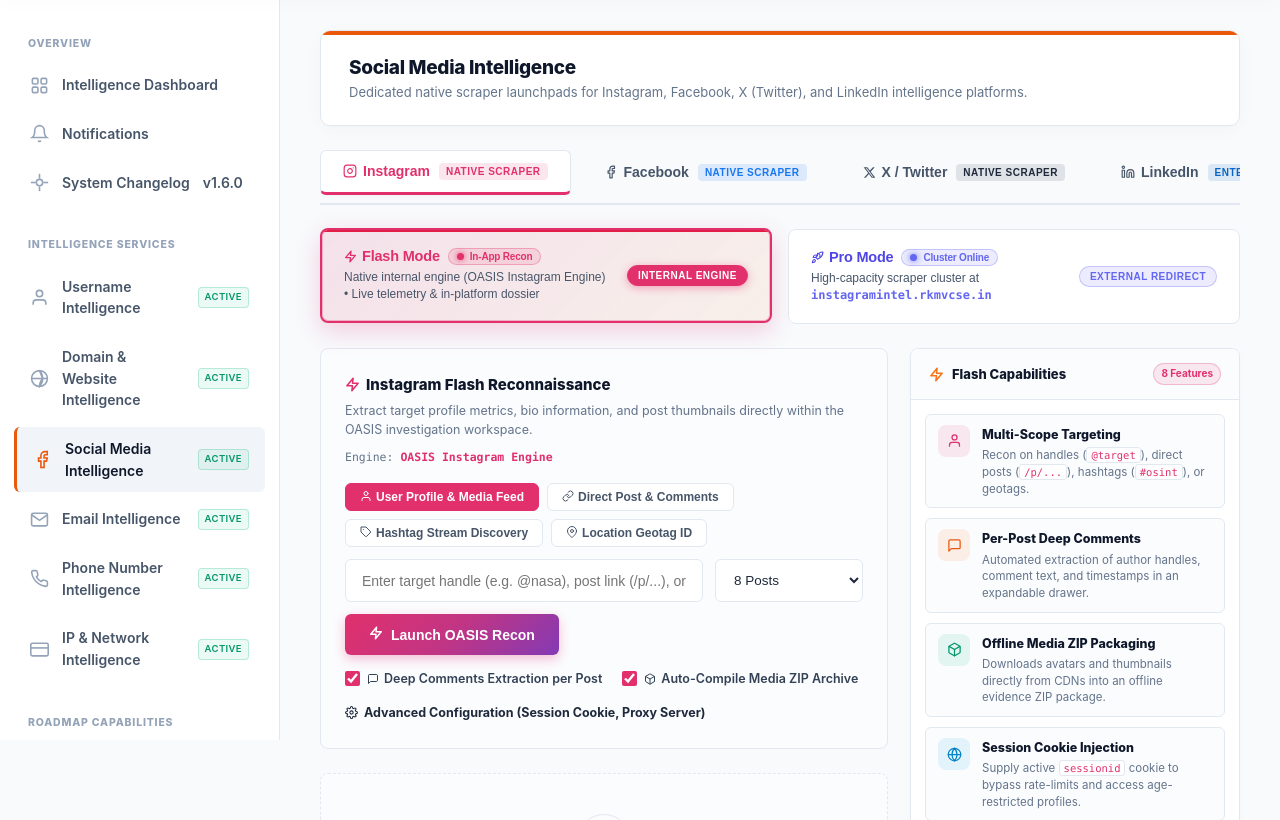
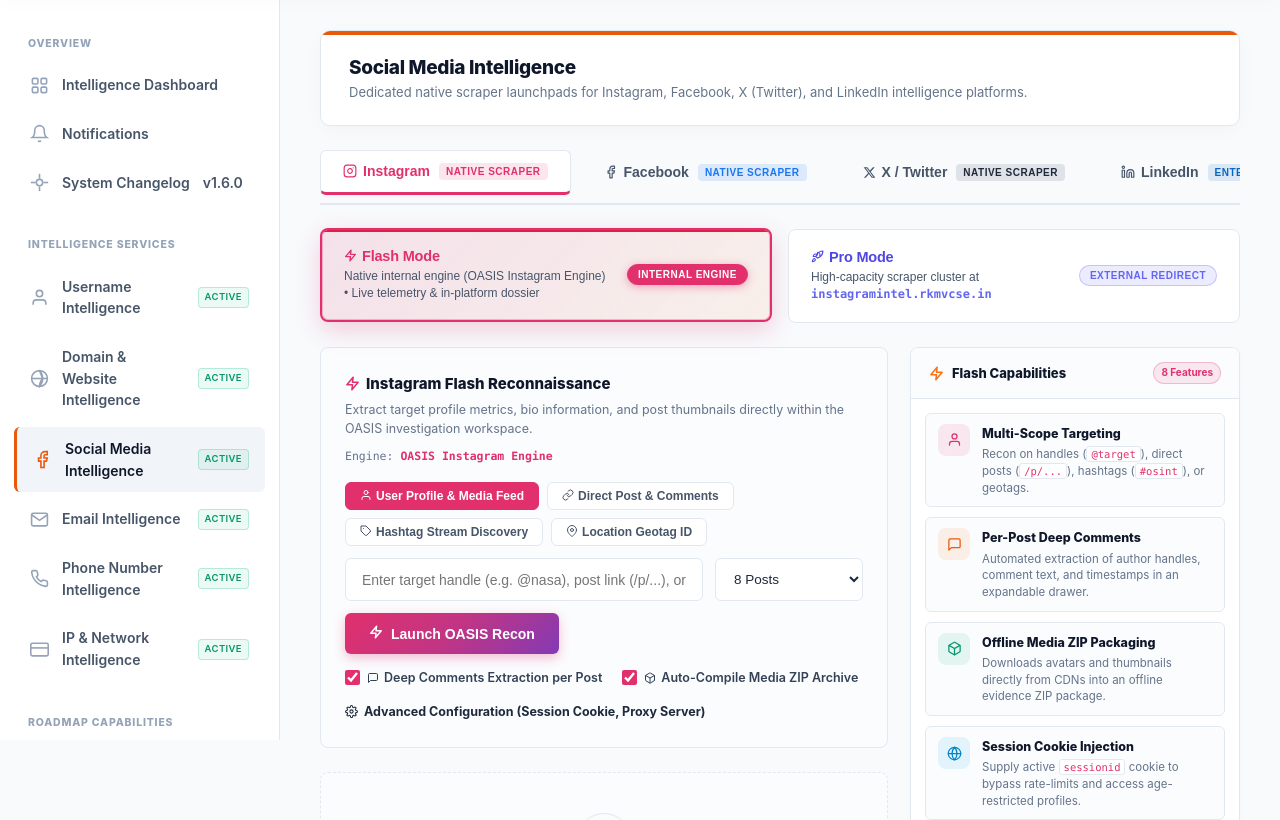
Before and after one commit to vidyamandira-faceoff/Oasis, a FastAPI app: page /services/social-media-intelligence in a window 1280 px wide. Shown: the part 60-880 px from the top of the page. Run offline with FastAPI, Linux system fonts and the light colour scheme; some libraries are stand-ins or nearby versions.

Commit message:
frontend changes and fixations, phase-2

```diff
--- a/services/changelog/frontend/templates/changelog.html
+++ b/services/changelog/frontend/templates/changelog.html
@@ -23,7 +23,6 @@
             System Changelog &amp; Release History
           </h2>
           <span class="cl-version-pill-latest">
-            <span class="cl-pulse-dot"></span>
             Current: {{ latest_version }}
           </span>
           <span class="status-pill-online" style="padding: 2px 8px; font-size: 11px;">
--- a/services/domain_intelligence/frontend/templates/domain_intelligence.html
+++ b/services/domain_intelligence/frontend/templates/domain_intelligence.html
@@ -456,7 +456,6 @@
       <div class="progress-header">
         <div style="display: flex; align-items: center; gap: 10px; flex-wrap: wrap;">
           <span id="domain-status-pill" class="status-pill-online" style="background: rgba(14, 165, 233, 0.12); color: #0284c7; border-color: rgba(14, 165, 233, 0.3); padding: 3px 10px; font-size: 11px; font-weight: 800; letter-spacing: 0.5px;">
-            <span class="dot" style="background: #0284c7; box-shadow: 0 0 6px #0284c7;"></span>
             <span id="domain-status-pill-text">ACTIVE SURFACE CRAWL</span>
           </span>
           <span class="nav-badge" style="font-family: var(--font-mono); font-size: 11px; color: var(--slate-500); background: var(--bg-card-subtle); padding: 2px 8px; font-weight: 600; display: inline-flex; align-items: center; gap: 4px;">
--- a/services/email_intelligence/frontend/templates/email_intelligence.html
+++ b/services/email_intelligence/frontend/templates/email_intelligence.html
@@ -757,7 +757,6 @@
             <div style="display: flex; justify-content: space-between; align-items: center; margin-bottom: 12px; flex-wrap: wrap; gap: 10px;">
               <div style="display: flex; align-items: center; gap: 10px; flex-wrap: wrap;">
                 <span id="email-status-pill" class="status-pill-online" style="background: rgba(99, 102, 241, 0.12); color: #6366f1; border-color: rgba(99, 102, 241, 0.3); padding: 3px 10px; font-size: 11px; font-weight: 800; letter-spacing: 0.5px;">
-                  <span class="dot" style="background: #6366f1; box-shadow: 0 0 6px #6366f1;"></span>
                   <span id="email-status-pill-text">ACTIVE RECONNAISSANCE</span>
                 </span>
                 <span class="nav-badge" style="font-family: var(--font-mono); font-size: 11px; color: var(--slate-500); background: var(--bg-card-subtle); padding: 2px 8px; font-weight: 600; display: inline-flex; align-items: center; gap: 4px;">
@@ -979,7 +978,6 @@
             <div style="display: flex; justify-content: space-between; align-items: center; margin-bottom: 12px; flex-wrap: wrap; gap: 10px;">
               <div style="display: flex; align-items: center; gap: 10px; flex-wrap: wrap;">
                 <span id="mailbox-status-pill" class="status-pill-online" style="background: rgba(14, 165, 233, 0.12); color: #0284c7; border-color: rgba(14, 165, 233, 0.3); padding: 3px 10px; font-size: 11px; font-weight: 800; letter-spacing: 0.5px;">
-                  <span class="dot" style="background: #0ea5e9; box-shadow: 0 0 6px #0ea5e9;"></span>
                   <span id="mailbox-status-pill-text">PROBING PROVIDERS</span>
                 </span>
                 <span class="nav-badge" style="font-family: var(--font-mono); font-size: 11px; color: var(--slate-500); background: var(--bg-card-subtle); padding: 2px 8px; font-weight: 600; display: inline-flex; align-items: center; gap: 4px;">
--- a/services/ip_network_intelligence/frontend/templates/ip_network_intelligence.html
+++ b/services/ip_network_intelligence/frontend/templates/ip_network_intelligence.html
@@ -568,10 +568,7 @@
         </svg>
       </div>
       <div>
-        <div style="display: flex; align-items: center; gap: 10px;">
-          <h1 style="font-size: 20px; font-weight: 800; color: var(--slate-900); margin: 0;">IP &amp; Network Intelligence Suite</h1>
-          <span class="status-pill-online"><span class="dot"></span> Online &amp; Operational</span>
-        </div>
+        <h1 style="font-size: 20px; font-weight: 800; color: var(--slate-900); margin: 0;">IP &amp; Network Intelligence Suite</h1>
         <p style="font-size: 13px; color: var(--slate-600); margin-top: 4px; margin-bottom: 0;">
           Tactical IPv4/IPv6 perimeter intelligence: GeoIP physical coordinates, ASN/BGP routing, reverse DNS (PTR), non-intrusive port auditing, and TLS certificate extraction.
         </p>
--- a/services/notifications/frontend/templates/notifications.html
+++ b/services/notifications/frontend/templates/notifications.html
@@ -13,7 +13,6 @@
   <div class="page-top-banner">
     <div class="banner-info">
       <div class="banner-pretitle">
-        <span class="live-dot-pulse"></span>
         <span>OSINT TELEMETRY & EVENT STREAM</span>
       </div>
       <h1 class="banner-title">Tool Processing Notifications</h1>
@@ -108,10 +107,7 @@
 
             <div class="notif-status-badge">
               {% if notif.status == 'PROCESSING' %}
-                <span class="badge-status-processing">
-                  <span class="pulse-dot"></span>
-                  PROCESSING
-                </span>
+                <span class="badge-status-processing">PROCESSING</span>
               {% else %}
                 <span class="badge-status-finished">
                   <svg width="12" height="12" viewBox="0 0 24 24" fill="none" stroke="currentColor" stroke-width="3">
--- a/services/phone_intelligence/frontend/templates/phone_intelligence.html
+++ b/services/phone_intelligence/frontend/templates/phone_intelligence.html
@@ -192,10 +192,7 @@
             <svg width="22" height="22" viewBox="0 0 24 24" fill="none" stroke="currentColor" stroke-width="2" stroke-linecap="round" stroke-linejoin="round"><path d="M22 16.92v3a2 2 0 0 1-2.18 2 19.79 19.79 0 0 1-8.63-3.07 19.5 19.5 0 0 1-6-6 19.79 19.79 0 0 1-3.07-8.67A2 2 0 0 1 4.11 2h3a2 2 0 0 1 2 1.72 12.84 12.84 0 0 0 .7 2.81 2 2 0 0 1-.45 2.11L8.09 9.91a16 16 0 0 0 6 6l1.27-1.27a2 2 0 0 1 2.11-.45 12.84 12.84 0 0 0 2.81.7A2 2 0 0 1 22 16.92z"/></svg>
           </div>
           <div>
-            <div style="display: flex; align-items: center; gap: 10px; margin-bottom: 4px;">
-              <h3 style="font-size: 18px; font-weight: 800; color: var(--slate-900); margin: 0;">Phone Number Intelligence Platform</h3>
-              <span class="status-pill-online"><span class="dot"></span> Native Scraper Online</span>
-            </div>
+            <h3 style="font-size: 18px; font-weight: 800; color: var(--slate-900); margin: 0 0 4px 0;">Phone Number Intelligence Platform</h3>
             <p style="font-size: 13px; color: var(--slate-500); margin: 0;">
               High-capacity phone number investigation engine deployed at <code style="font-family: var(--font-mono); color: #059669; font-weight: 700;">https://investigator.rkmvcse.in/</code>
             </p>
--- a/services/recon_username/frontend/templates/recon_username.html
+++ b/services/recon_username/frontend/templates/recon_username.html
@@ -507,7 +507,6 @@
       <div class="progress-header">
         <div style="display: flex; align-items: center; gap: 10px; flex-wrap: wrap;">
           <span id="recon-status-pill" class="status-pill-online" style="background: rgba(249, 115, 22, 0.12); color: #ea580c; border-color: rgba(249, 115, 22, 0.3); padding: 3px 10px; font-size: 11px; font-weight: 800; letter-spacing: 0.5px;">
-            <span class="dot" style="background: #ea580c; box-shadow: 0 0 6px #ea580c;"></span>
             <span id="recon-status-pill-text">ACTIVE RECONNAISSANCE</span>
           </span>
           <span class="nav-badge" style="font-family: var(--font-mono); font-size: 11px; color: var(--slate-500); background: var(--bg-card-subtle); padding: 2px 8px; font-weight: 600; display: inline-flex; align-items: center; gap: 4px;">
--- a/services/social_media_intelligence/frontend/templates/social_media_intelligence.html
+++ b/services/social_media_intelligence/frontend/templates/social_media_intelligence.html
@@ -1339,7 +1339,6 @@
                 <svg width="13" height="13" viewBox="0 0 24 24" fill="none" stroke="currentColor" stroke-width="2.5" stroke-linecap="round" stroke-linejoin="round"><polygon points="13 2 3 14 12 14 11 22 21 10 12 10 13 2"/></svg>
                 Flash Mode
               </span>
-              <span class="status-pill-online" style="padding: 2px 8px; font-size: 10px; background: rgba(225, 48, 108, 0.12); color: #e1306c; border-color: rgba(225, 48, 108, 0.3);"><span class="dot" style="background: #e1306c; box-shadow: 0 0 6px #e1306c;"></span> In-App Recon</span>
             </span>
             <span class="ig-mode-sub">Native internal engine (OASIS Instagram Engine) &bull; Live telemetry &amp; in-platform dossier</span>
           </div>
@@ -1353,7 +1352,6 @@
                 <svg width="13" height="13" viewBox="0 0 24 24" fill="none" stroke="currentColor" stroke-width="2" stroke-linecap="round" stroke-linejoin="round"><path d="M4.5 16.5c-1.5 1.26-2 5-2 5s3.74-.5 5-2c.71-.84.7-2.13-.09-2.91a2.18 2.18 0 0 0-2.91-.09z"></path><path d="m12 15-3-3a22 22 0 0 1 2-3.95A12.88 12.88 0 0 1 22 2c0 2.72-.78 7.5-6 11a22.35 22.35 0 0 1-4 2z"></path><path d="M9 12H4s.55-3.03 2-4c1.62-1.08 5 0 5 0"></path><path d="M12 9V4s3.03.55 4 2c1.08 1.62 0 5 0 5"></path></svg>
                 Pro Mode
               </span>
-              <span class="status-pill-online" style="padding: 2px 8px; font-size: 10px; background: rgba(99, 102, 241, 0.12); color: #6366f1; border-color: rgba(99, 102, 241, 0.3);"><span class="dot" style="background: #6366f1; box-shadow: 0 0 6px #6366f1;"></span> Cluster Online</span>
             </span>
             <span class="ig-mode-sub">High-capacity scraper cluster at <code style="font-family: var(--font-mono); color: #6366f1; font-weight: 700;">instagramintel.rkmvcse.in</code></span>
           </div>
@@ -1470,7 +1468,6 @@
           <div class="oasis-progress-top">
             <div style="display: flex; align-items: center; gap: 10px; flex-wrap: wrap;">
               <span id="ig-status-pill" class="oasis-status-pill status-active">
-                <span class="oasis-status-dot pulse"></span>
                 <span id="ig-status-pill-text">ACTIVE SCRAPING</span>
               </span>
               <span class="oasis-engine-tag" style="display: inline-flex; align-items: center; gap: 4px;">
@@ -1730,10 +1727,7 @@
                 <svg width="22" height="22" viewBox="0 0 24 24" fill="none" stroke="currentColor" stroke-width="2" stroke-linecap="round" stroke-linejoin="round"><path d="M4.5 16.5c-1.5 1.26-2 5-2 5s3.74-.5 5-2c.71-.84.7-2.13-.09-2.91a2.18 2.18 0 0 0-2.91-.09z"></path><path d="m12 15-3-3a22 22 0 0 1 2-3.95A12.88 12.88 0 0 1 22 2c0 2.72-.78 7.5-6 11a22.35 22.35 0 0 1-4 2z"></path><path d="M9 12H4s.55-3.03 2-4c1.62-1.08 5 0 5 0"></path><path d="M12 9V4s3.03.55 4 2c1.08 1.62 0 5 0 5"></path></svg>
               </div>
               <div>
-                <div style="display: flex; align-items: center; gap: 10px; margin-bottom: 4px;">
-                  <h3 style="font-size: 18px; font-weight: 800; color: var(--slate-900); margin: 0;">Instagram Pro Scraper Cluster</h3>
-                  <span class="status-pill-online" style="background: rgba(131, 58, 180, 0.12); color: #833ab4; border-color: rgba(131, 58, 180, 0.3);"><span class="dot" style="background: #833ab4; box-shadow: 0 0 6px #833ab4;"></span> Native Cluster Online</span>
-                </div>
+                <h3 style="font-size: 18px; font-weight: 800; color: var(--slate-900); margin: 0 0 4px 0;">Instagram Pro Scraper Cluster</h3>
                 <p style="font-size: 13px; color: var(--slate-500); margin: 0;">
                   Dedicated high-capacity crawler deployed at <code style="font-family: var(--font-mono); color: #833ab4; font-weight: 700;">http://instagramintel.rkmvcse.in/</code>
                 </p>
@@ -1803,10 +1797,7 @@
               <svg width="22" height="22" viewBox="0 0 24 24" fill="none" stroke="currentColor" stroke-width="2" stroke-linecap="round" stroke-linejoin="round"><path d="M18 2h-3a5 5 0 0 0-5 5v3H7v4h3v8h4v-8h3l1-4h-4V7a1 1 0 0 1 1-1h3z"></path></svg>
             </div>
             <div>
-              <div style="display: flex; align-items: center; gap: 10px; margin-bottom: 4px;">
-                <h3 style="font-size: 18px; font-weight: 800; color: var(--slate-900); margin: 0;">Facebook Intelligence Platform</h3>
-                <span class="status-pill-online"><span class="dot"></span> Native Scraper Online</span>
-              </div>
+              <h3 style="font-size: 18px; font-weight: 800; color: var(--slate-900); margin: 0 0 4px 0;">Facebook Intelligence Platform</h3>
               <p style="font-size: 13px; color: var(--slate-500); margin: 0;">
                 High-capacity scraper cluster deployed at <code style="font-family: var(--font-mono); color: #1877f2; font-weight: 700;">https://fbintel.rkmvcse.in/</code>
               </p>
@@ -1875,7 +1866,6 @@
                 <svg width="13" height="13" viewBox="0 0 24 24" fill="none" stroke="currentColor" stroke-width="2.5" stroke-linecap="round" stroke-linejoin="round"><polygon points="13 2 3 14 12 14 11 22 21 10 12 10 13 2"/></svg>
                 Flash Mode
               </span>
-              <span class="status-pill-online" style="padding: 2px 8px; font-size: 10px; background: rgba(15, 23, 42, 0.1); color: var(--slate-900); border-color: rgba(15, 23, 42, 0.25);"><span class="dot" style="background: var(--slate-900); box-shadow: 0 0 6px var(--slate-900);"></span> In-App Recon</span>
             </span>
             <span class="ig-mode-sub">Native internal engine (OASIS X / Twitter Engine) &bull; Live in-platform profile &amp; tweet extraction</span>
           </div>
@@ -1889,7 +1879,6 @@
                 <svg width="13" height="13" viewBox="0 0 24 24" fill="none" stroke="currentColor" stroke-width="2" stroke-linecap="round" stroke-linejoin="round"><path d="M4.5 16.5c-1.5 1.26-2 5-2 5s3.74-.5 5-2c.71-.84.7-2.13-.09-2.91a2.18 2.18 0 0 0-2.91-.09z"></path><path d="m12 15-3-3a22 22 0 0 1 2-3.95A12.88 12.88 0 0 1 22 2c0 2.72-.78 7.5-6 11a22.35 22.35 0 0 1-4 2z"></path><path d="M9 12H4s.55-3.03 2-4c1.62-1.08 5 0 5 0"></path><path d="M12 9V4s3.03.55 4 2c1.08 1.62 0 5 0 5"></path></svg>
                 Pro Mode
               </span>
-              <span class="status-pill-online" style="padding: 2px 8px; font-size: 10px; background: rgba(99, 102, 241, 0.12); color: #6366f1; border-color: rgba(99, 102, 241, 0.3);"><span class="dot" style="background: #6366f1; box-shadow: 0 0 6px #6366f1;"></span> Cluster Online</span>
             </span>
             <span class="ig-mode-sub">High-capacity scraper cluster at <code style="font-family: var(--font-mono); color: #6366f1; font-weight: 700;">xintel.rkmvcse.in</code></span>
           </div>
@@ -2042,7 +2031,6 @@
               <div class="oasis-progress-top">
                 <div style="display: flex; align-items: center; gap: 10px; flex-wrap: wrap;">
                   <span id="tw-status-pill" class="oasis-status-pill status-active" style="background: rgba(14, 165, 233, 0.12); color: #0284c7; border-color: rgba(14, 165, 233, 0.3);">
-                    <span class="oasis-status-dot pulse" style="background: #0ea5e9;"></span>
                     <span id="tw-status-pill-text">ACTIVE SCRAPING</span>
                   </span>
                   <span class="oasis-engine-tag" style="display: inline-flex; align-items: center; gap: 4px;">
@@ -2270,10 +2258,7 @@
                 <svg width="22" height="22" viewBox="0 0 24 24" fill="currentColor"><path d="M18.244 2.25h3.308l-7.227 8.26 8.502 11.24H16.17l-5.214-6.817L4.99 21.75H1.68l7.73-8.835L1.254 2.25H8.08l4.713 6.231zm-1.161 17.52h1.833L7.084 4.126H5.117z"/></svg>
               </div>
               <div>
-                <div style="display: flex; align-items: center; gap: 10px; margin-bottom: 4px;">
-                  <h3 style="font-size: 18px; font-weight: 800; color: var(--slate-900); margin: 0;">X (Twitter) Pro Scraper Cluster</h3>
-                  <span class="status-pill-online"><span class="dot"></span> Cluster Online</span>
-                </div>
+                <h3 style="font-size: 18px; font-weight: 800; color: var(--slate-900); margin: 0 0 4px 0;">X (Twitter) Pro Scraper Cluster</h3>
                 <p style="font-size: 13px; color: var(--slate-500); margin: 0;">
                   High-capacity tweet scraper engine deployed at <code style="font-family: var(--font-mono); color: var(--slate-800); font-weight: 700;">http://xintel.rkmvcse.in/</code>
                 </p>
@@ -2312,7 +2297,6 @@
                 <svg width="13" height="13" viewBox="0 0 24 24" fill="none" stroke="currentColor" stroke-width="2.5" stroke-linecap="round" stroke-linejoin="round"><polygon points="13 2 3 14 12 14 11 22 21 10 12 10 13 2"/></svg>
                 Flash Mode
               </span>
-              <span class="status-pill-online" style="padding: 2px 8px; font-size: 10px; background: rgba(10, 102, 194, 0.1); color: #0a66c2; border-color: rgba(10, 102, 194, 0.25);"><span class="dot" style="background: #0a66c2; box-shadow: 0 0 6px #0a66c2;"></span> In-App Recon</span>
             </span>
             <span class="ig-mode-sub">Native internal engine (OASIS LinkedIn Workforce Engine) &bull; Corporate personnel discovery without account login</span>
           </div>
@@ -2326,7 +2310,6 @@
                 <svg width="13" height="13" viewBox="0 0 24 24" fill="none" stroke="currentColor" stroke-width="2.5" stroke-linecap="round" stroke-linejoin="round"><circle cx="12" cy="12" r="10"></circle><polygon points="16.24 7.76 14.12 14.12 7.76 16.24 9.88 9.88 16.24 7.76"></polygon></svg>
                 Pro Mode
               </span>
-              <span class="status-pill-online" style="padding: 2px 8px; font-size: 10px;"><span class="dot"></span> Cluster Online</span>
             </span>
             <span class="ig-mode-sub">Enterprise professional network cluster and deep career graph profiler</span>
           </div>
@@ -2443,7 +2426,6 @@
               <div class="oasis-progress-top">
                 <div style="display: flex; align-items: center; gap: 10px; flex-wrap: wrap;">
                   <span id="li-status-pill" class="oasis-status-pill status-active" style="background: rgba(10, 102, 194, 0.12); color: #0a66c2; border-color: rgba(10, 102, 194, 0.3);">
-                    <span class="oasis-status-dot pulse" style="background: #0a66c2;"></span>
                     <span id="li-status-pill-text">ACTIVE WORKFORCE HARVESTING</span>
                   </span>
                   <span class="oasis-engine-tag" style="display: inline-flex; align-items: center; gap: 4px;">
@@ -2638,10 +2620,7 @@
                 <svg width="22" height="22" viewBox="0 0 24 24" fill="none" stroke="currentColor" stroke-width="2" stroke-linecap="round" stroke-linejoin="round"><path d="M16 8a6 6 0 0 1 6 6v7h-4v-7a2 2 0 0 0-2-2 2 2 0 0 0-2 2v7h-4v-7a6 6 0 0 1 6-6z"></path><rect x="2" y="9" width="4" height="12"></rect><circle cx="4" cy="4" r="2"></circle></svg>
               </div>
               <div>
-                <div style="display: flex; align-items: center; gap: 10px; margin-bottom: 4px;">
-                  <h3 style="font-size: 18px; font-weight: 800; color: var(--slate-900); margin: 0;">LinkedIn Pro Scraper Cluster</h3>
-                  <span class="status-pill-online"><span class="dot"></span> Cluster Connector Active</span>
-                </div>
+                <h3 style="font-size: 18px; font-weight: 800; color: var(--slate-900); margin: 0 0 4px 0;">LinkedIn Pro Scraper Cluster</h3>
                 <p style="font-size: 13px; color: var(--slate-500); margin: 0;">
                   Enterprise professional footprint mapping and corporate affiliation profiler.
                 </p>
--- a/services/terminal/frontend/templates/terminal.html
+++ b/services/terminal/frontend/templates/terminal.html
@@ -22,7 +22,6 @@
     <div class="card-title-bar">
       <span class="card-heading">Console Stream Buffer</span>
       <div style="display: flex; align-items: center; gap: 8px;">
-        <span class="pulse-dot"></span>
         <span class="card-title-subtext">Streaming Active</span>
       </div>
     </div>
```
Also changed, not shown: services/dashboard/frontend/templates/dashboard.html (+0 -7 lines).
